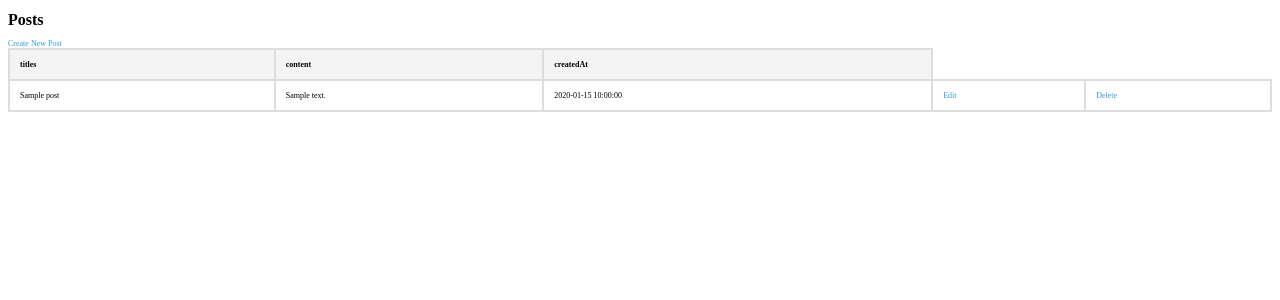
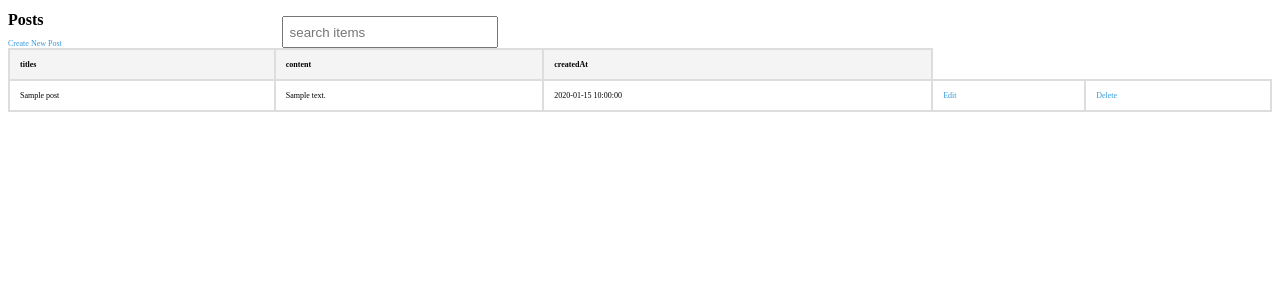
Before and after one commit to AkashdeepArjun/phpCrud, a PHP site: page / in a window 1280 px wide. Shown: the top 300 px of the page. Run offline with PHP 8.4, Linux system fonts and the light colour scheme; tables that the repository leaves empty or names only in its code hold one stand-in row (values such as "Sample post").

Commit message:
basic live search functionality

```diff
--- a/src/assets/css/postLists.css
+++ b/src/assets/css/postLists.css
@@ -2,6 +2,10 @@
 html{
     font-size: 8px;
 }
+
+/* body{ */
+/*     background-color: green; */
+/* } */
 
 a{
     color: #3498db;
@@ -27,3 +31,36 @@ table{
 a .del{
     color: red;
 }
+
+
+.search_bar{
+border: 0.25rem sold gray;
+padding: 0.75rem;
+width: 25rem;
+height: 2rem;
+position: absolute;
+left: 22%;
+top: 2%;
+}
+
+
+.search_bar:hover,
+.search_bar:focus{
+    border: 0.25rem solid green;
+
+}
+
+#search_results{
+    height: max-content;
+    width: 25rem;
+    position: absolute;
+    top:12%;
+    left: 22%;
+    background-color:#506973ff;
+    padding-left: 1rem;
+}
+
+#search_results>*:hover{
+background-color: yellow;
+    color: magenta;
+}
--- /dev/null
+++ b/src/assets/js/live_search.js
@@ -0,0 +1,53 @@
+console.log('live search loaded');
+document.addEventListener("DOMContentLoaded",()=>{
+
+    const search = document.getElementById('search');
+    const search_results=document.getElementById('search_results');
+    var data=null;
+    let last_query='';
+
+    search.addEventListener("input",async()=>{
+        search_results.innerHTML='';
+
+        const query=search.value.trim();
+        last_query=query;
+        if (!query) {
+            // console.log('lolwa and polwa');
+            // search.innerHTML='';
+            data=null;
+            // console.log('query emptied');
+            search_results.innerHTML=''
+            return;
+
+        }
+        try {
+        const  res=await fetch(`index.php?route=posts/search&q=${encodeURIComponent(query)}`);
+            const result_json =await res.json();
+            data=result_json.data;
+
+            if(last_query!==query){
+                return;
+            }
+
+            if(data && data.length>0){
+                data.forEach(element => {
+                const item =document.createElement('p');
+                item.textContent=element.title;
+                search_results.appendChild(item);
+            });
+
+
+            }
+
+
+        } catch (error_log) {
+            console.error("fetch failed",error_log);
+            // search_results.innerHTML=result_json.error;
+        }
+
+
+    })
+
+
+
+})
--- a/src/model/Post.php
+++ b/src/model/Post.php
@@ -52,6 +52,25 @@ static function delete($id){
         }
 
 
+        static function search_by_title_content($term){
+
+                $trimmed = trim($term);
+
+                if ($trimmed==='' | strlen($trimmed)===0) {
+                        error_log(__FILE__.' :QUERY EMPTY');
+                        return [];
+                }
+
+                $db =getDB();
+                $stmt=$db->prepare("SELECT  * FROM posts WHERE title LIKE ? OR content LIKE ? LIMIT 10");
+                $key="%$trimmed%";
+                $stmt->execute([$key,$key]);
+                 return $stmt->fetchAll(PDO::FETCH_ASSOC);
+
+
+        }
+
+
 
 
 }
--- a/src/presenter/postPresenter.php
+++ b/src/presenter/postPresenter.php
@@ -86,4 +86,31 @@ function deletePost(){
 
         }
 }
+
+function search_posts(){
+
+    $q=$_GET['q']??'';
+    $q=trim($q);
+    if($q!=''){
+
+        $results=Post::search_by_title_content($q);
+
+        if($results){
+            echo json_encode(['data'=>$results]);
+        }else{
+           echo json_encode(['error'=>'could not load data']);
+        }
+
+
+
+
+    }
+
+
+
+
+}
+
+
+
 ?>
--- a/src/routes/index.php
+++ b/src/routes/index.php
@@ -26,6 +26,10 @@
         require_once PROJECT_ROOT.'/presenter/postPresenter.php';
         deletePost();
         break;
+    case 'posts/search';
+        require_once PROJECT_ROOT.'/presenter/postPresenter.php';
+        search_posts();
+        break;
     default:
         echo "404 not found ";
         break;
--- a/src/view/postLists.php
+++ b/src/view/postLists.php
@@ -1,13 +1,27 @@
+<?php
+$css_path=BASE_URL.'assets/css/postLists.css';
+$js_path=BASE_URL.'assets/js/live_search.js';
+$ver=file_exists($css_path)?filemtime($css_path):time();
+$js_ver=file_exists($js_path)?filemtime($js_path):time();
+?>
+
+
+
 <!DOCTYPE html>
 <html lang="en">
     <head>
         <meta charset="UTF-8">
         <meta name="viewport" content="width=device-width, initial-scale=1">
         <title></title>
-        <link href="<?= BASE_URL?>assets/css/postLists.css" rel="stylesheet">
+        <link href="<?= BASE_URL ?>assets/css/postLists.css?v=<?=$ver?>" rel="stylesheet">
     </head>
     <body>
 
+        <input id="search" type="text" class="search_bar" placeholder="search items">
+        <div id="search_results">
+
+        </div>
+        <!-- <h1>BASE URL is <?= BASE_URL ?></h1> -->
         <h1>Posts</h1>
         <a href="index.php?route=posts/create">Create New Post</a>
         <table>
@@ -64,6 +78,9 @@
         window.addEventListener("pageshow",force_reload);
     </script>
 
+<script type="text/javascript" src="<?= BASE_URL ?>assets/js/live_search.js?v=<?=$js_ver?>">
+
+        </script>
 
     </body>
 </html>
```
